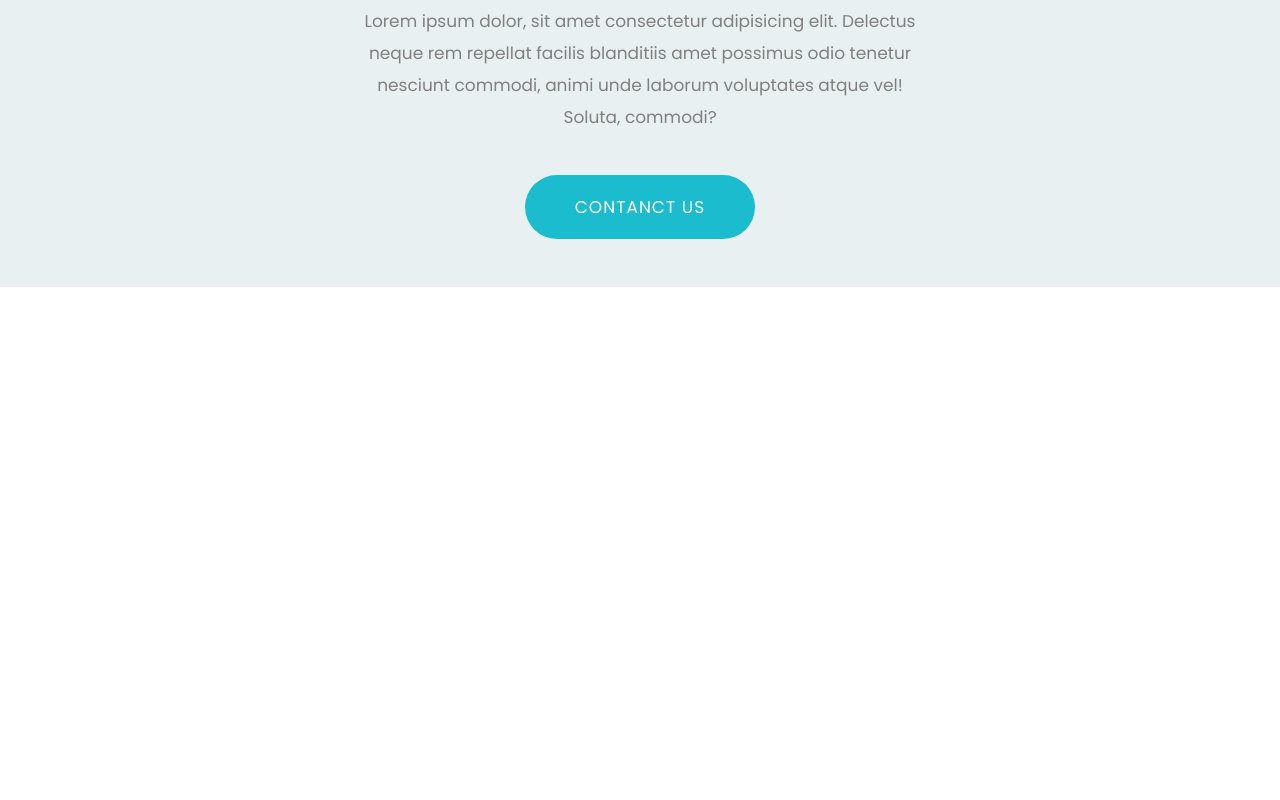
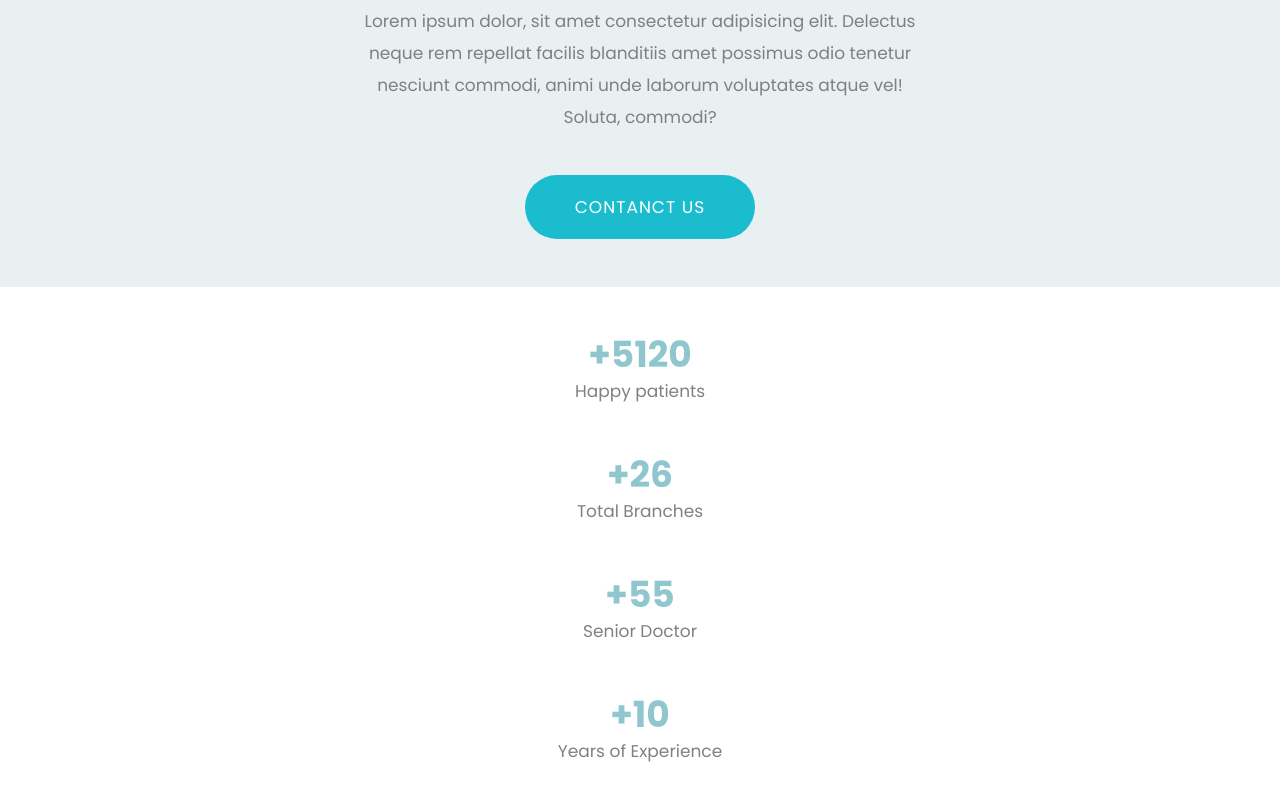
Before and after one commit to fomes/custom-landing-page, a Next.js app: page / in a window 1280 px wide. Shown: the part 324-1124 px from the top of the page. Before the commit the page ends 800 px from the top, so only its background shows below. Built offline with nearby package versions, Linux system fonts and the light colour scheme.

Commit message:
Section stats

```diff
--- a/src/app/page.tsx
+++ b/src/app/page.tsx
@@ -1,11 +1,13 @@
 import { Header } from "@/components/Header";
 import { SectionHero } from "@/components/SectionHero";
+import { SectionStats } from "@/components/SectionStats";
 
 export default function Home() {
   return (
     <div>
       <Header />
       <SectionHero />
+      <SectionStats />
     </div>
   );
 }
--- /dev/null
+++ b/src/components/SectionStats/index.tsx
@@ -0,0 +1,24 @@
+import { ReactNode } from "react";
+import { StatsItem } from "../StatsItem";
+
+interface SectionStatsProps {
+  children?: ReactNode;
+}
+
+export function SectionStats({ children }: SectionStatsProps) {
+  return (
+    <>
+      <section className="stats mt-12">
+        <div className="container mx-auto">
+          <div className="flex flex-col xl:flex-row gap-y-12 justify-between">
+            <StatsItem text="+5120" subText="Happy patients" borderRight />
+            <StatsItem text="+26" subText="Total Branches" borderRight />
+            <StatsItem text="+55" subText="Senior Doctor" borderRight />
+            <StatsItem text="+10" subText="Years of Experience" />
+          </div>
+        </div>
+      </section>
+      <div className="h-[4000px]"></div>
+    </>
+  );
+}
--- /dev/null
+++ b/src/components/StatsItem/index.tsx
@@ -0,0 +1,29 @@
+import { ReactNode } from "react";
+import { twMerge } from "tailwind-merge";
+
+interface StatsItemProps {
+  children?: ReactNode;
+  text: string;
+  subText: string;
+  borderRight?: boolean;
+}
+
+export function StatsItem({
+  text,
+  subText,
+  borderRight = false,
+}: StatsItemProps) {
+  return (
+    <div
+      className={twMerge(
+        `${borderRight ? "xl:border-r" : ""}`,
+        "stats__item flex-1 flex flex-col items-center"
+      )}
+    >
+      <div className="text-4xl xl:tex-[64px] font-semibold text-accent-tertiary xl:mb-2">
+        {text}
+      </div>
+      <div>{subText}</div>
+    </div>
+  );
+}
```
